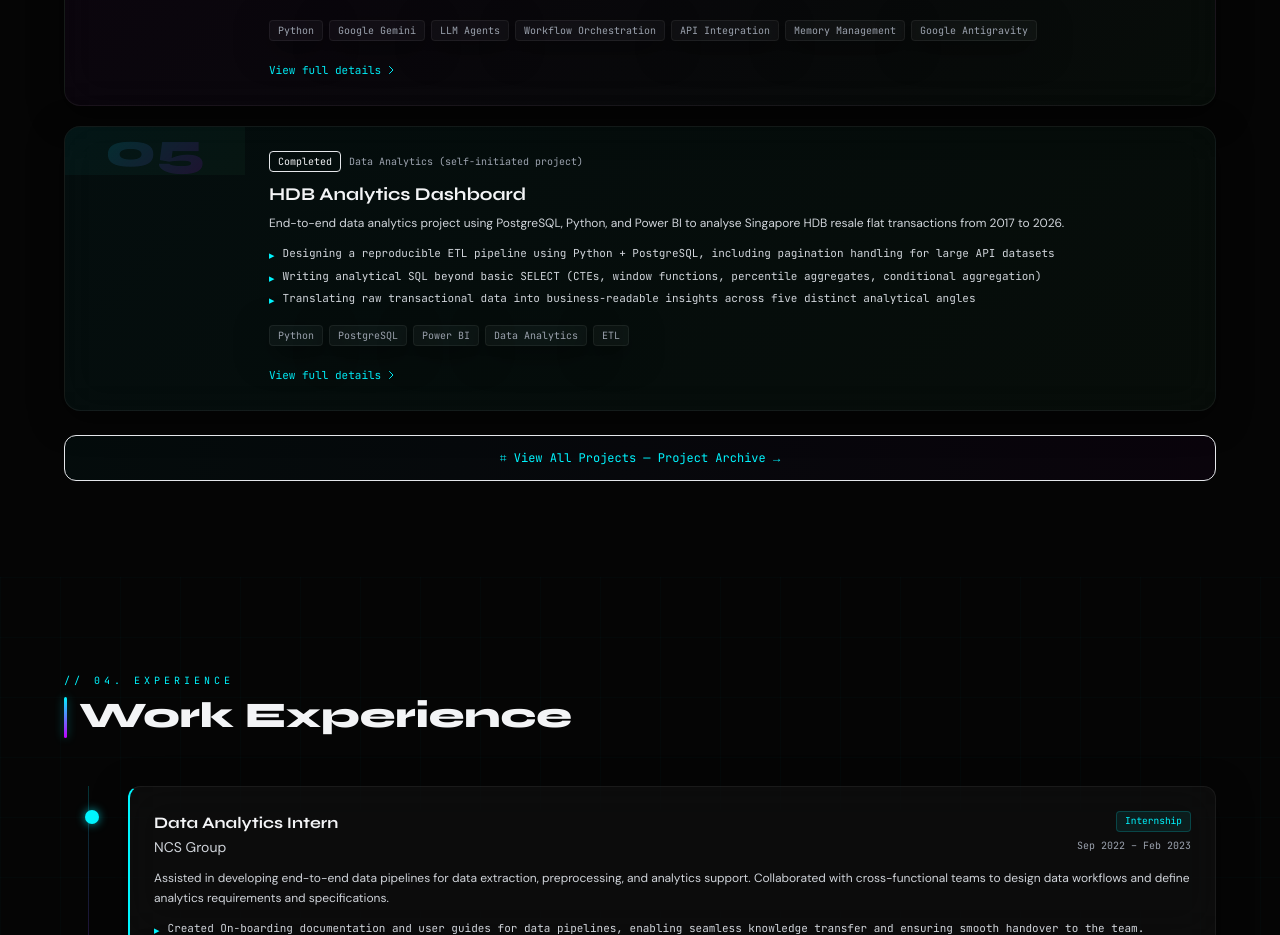
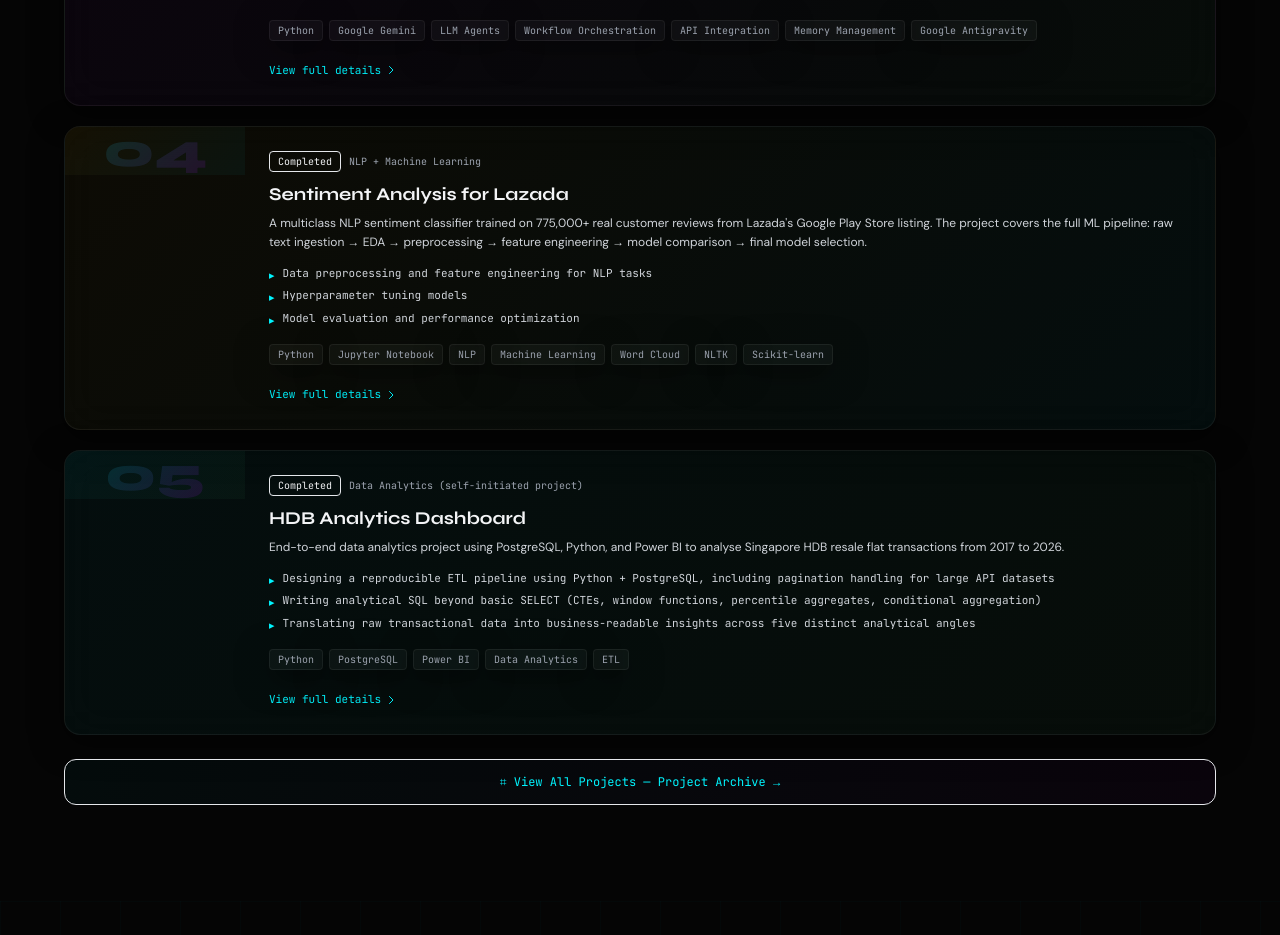
Before and after one commit to ChewYiSiang/personal-portfolio-website, a Next.js app: page / in a window 1280 px wide. Shown: the part 2940-3875 px from the top of the page. Built offline with nearby package versions, Linux system fonts and the light colour scheme.

Commit message:
update: sentiment project

```diff
--- a/data/projects.ts
+++ b/data/projects.ts
@@ -96,20 +96,21 @@ export const projects: Project[] = [
     description:
       'A multiclass NLP sentiment classifier trained on 775,000+ real customer reviews from Lazada\'s Google Play Store listing. The project covers the full ML pipeline: raw text ingestion → EDA → preprocessing → feature engineering → model comparison → final model selection.',
     longDescription:
-      'TThe goal is to classify customer sentiment (positive / neutral / negative) from free-form text reviews of the Lazada mobile app. Rather than relying on star ratings alone, the model learns linguistic patterns from cleaned, tokenized review text, making it applicable to unrated text data. The model achieved an accuracy of 80% on a held-out test set.',
+      'TThe goal is to classify customer sentiment (positive / neutral / negative) from free-form text reviews of the Lazada mobile app. Rather than relying on star ratings alone, the model learns linguistic patterns from cleaned, tokenized review text, making it applicable to unrated text data. The model achieved an accuracy of 89% on a held-out test set.',
     highlights: [
       'Data preprocessing and feature engineering for NLP tasks',
       'Hyperparameter tuning models',
       'Model evaluation and performance optimization',
+      'Business recommendations based on model insights'
     ],
-    tags: ['Python', 'TensorFlow', 'BERT', 'NLP', 'Machine Learning'],
-    status: 'In Progress',
+    tags: ['Python', 'Jupyter Notebook', 'NLP', 'Machine Learning', 'Word Cloud', 'NLTK', 'Scikit-learn'],
+    status: 'Completed',
     github: 'https://github.com/ChewYiSiang/sentiment-analysis-lazada',
     demo: '',
     image: '',
     gradientFrom: 'rgba(234,179,8,0.04)',
     gradientTo: 'rgba(0,245,255,0.04)',
-    featured: false
+    featured: true
   },
   {
     slug: 'hdb-dashboard',
```
